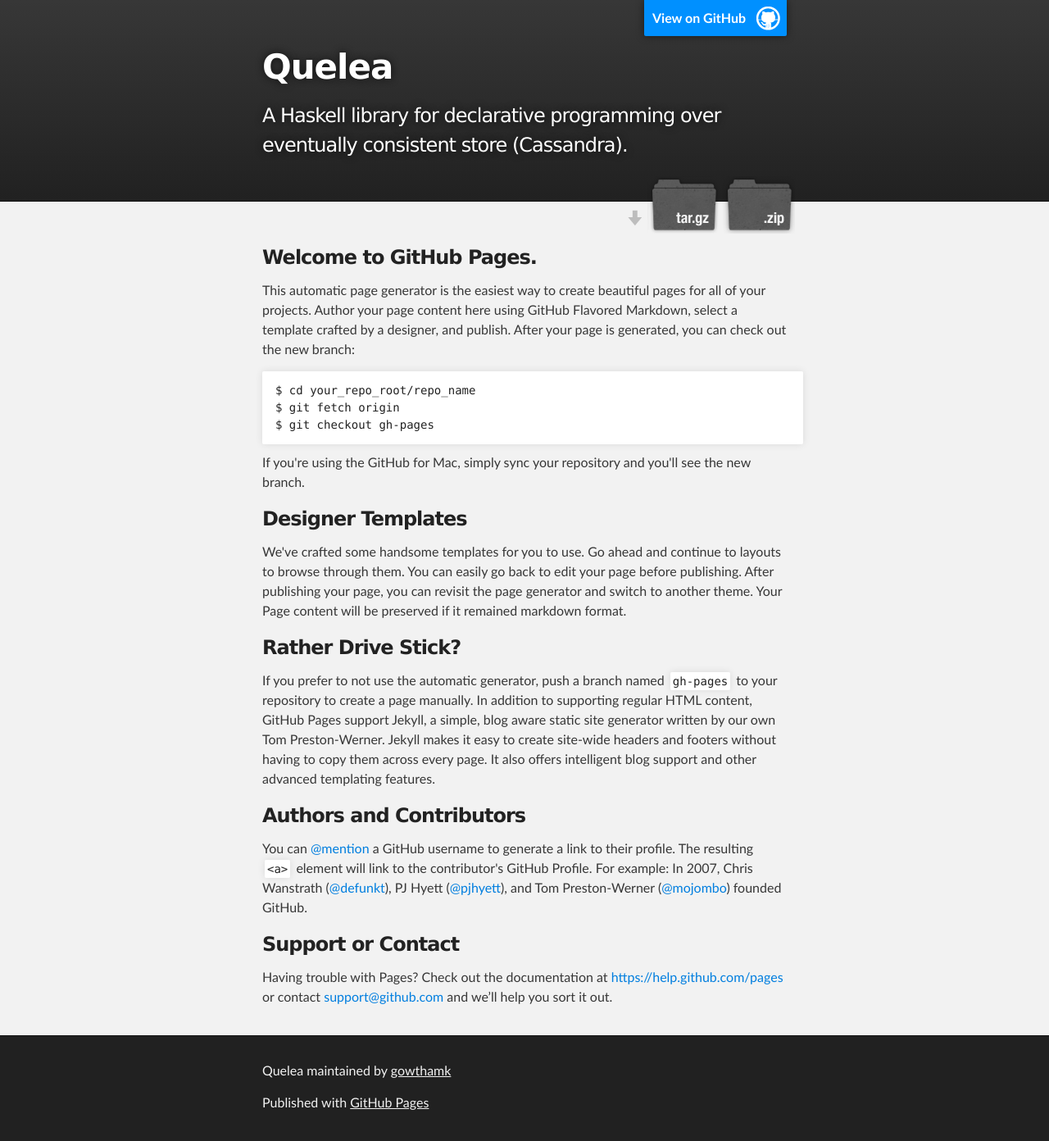
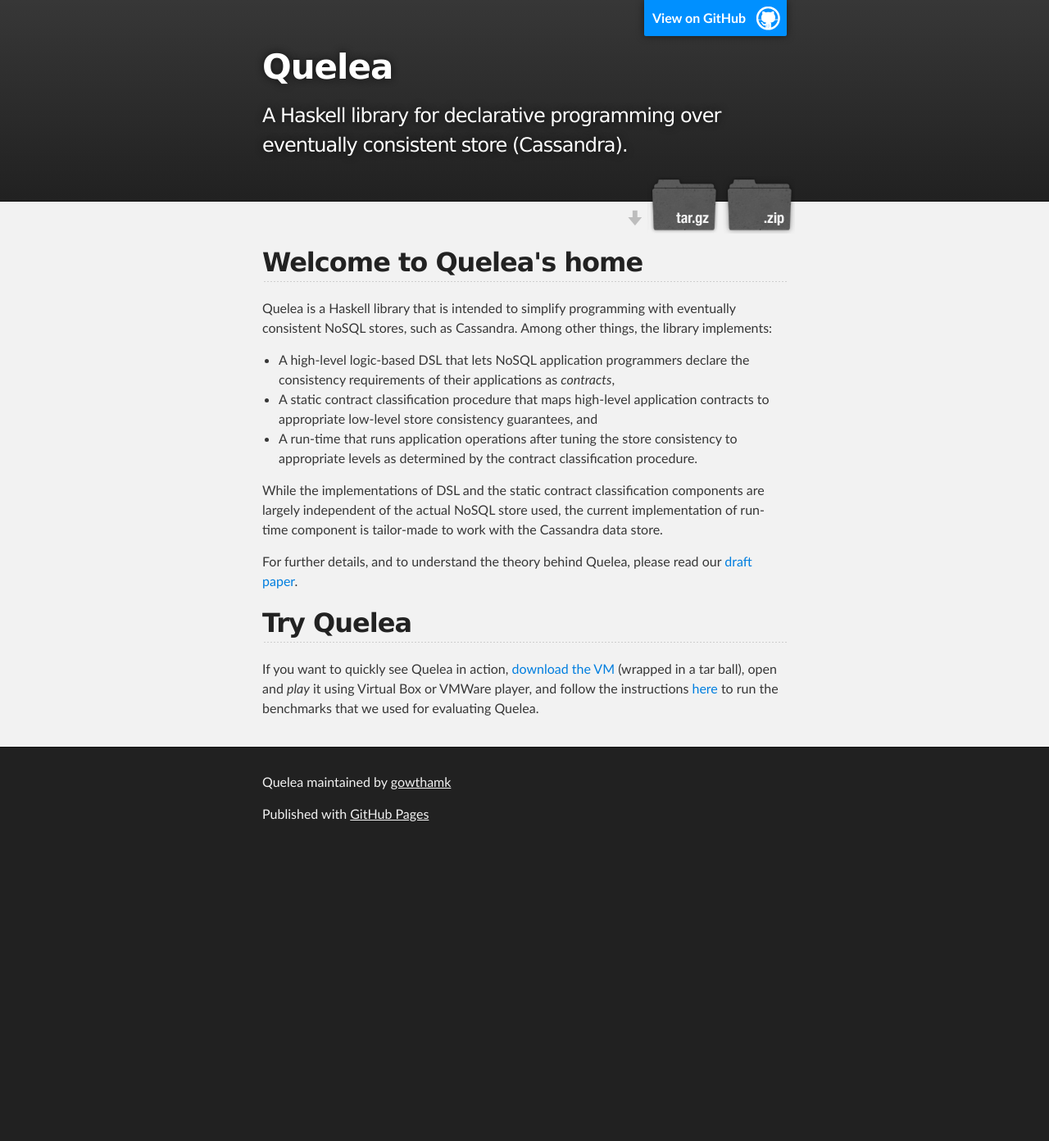
Before and after one commit to kayceesrk/Quelea, a Jekyll site: the page index.html, which Jekyll copies as it is, in a window 1280 px wide. Shown: the whole page at 82% size. Built offline with Jekyll 4.4.1, drawn with Linux system fonts in a browser that asks for light colours; after the commit the page ends 1040 px from its top, so only the background shows below that.

```diff
--- a/index.html
+++ b/index.html
@@ -31,37 +31,26 @@
     <!-- MAIN CONTENT -->
     <div id="main_content_wrap" class="outer">
       <section id="main_content" class="inner">
-        <h3>
-<a id="welcome-to-github-pages" class="anchor" href="#welcome-to-github-pages" aria-hidden="true"><span class="octicon octicon-link"></span></a>Welcome to GitHub Pages.</h3>
+        <h2>
+<a id="welcome-to-queleas-home" class="anchor" href="#welcome-to-queleas-home" aria-hidden="true"><span class="octicon octicon-link"></span></a>Welcome to Quelea's home</h2>
 
-<p>This automatic page generator is the easiest way to create beautiful pages for all of your projects. Author your page content here using GitHub Flavored Markdown, select a template crafted by a designer, and publish. After your page is generated, you can check out the new branch:</p>
+<p>Quelea is a Haskell library that is intended to simplify programming with eventually consistent NoSQL stores, such as Cassandra. Among other things, the library implements:</p>
 
-<pre><code>$ cd your_repo_root/repo_name
-$ git fetch origin
-$ git checkout gh-pages
-</code></pre>
+<ul>
+<li>A high-level logic-based DSL that lets NoSQL application programmers declare the consistency requirements of their applications as <em>contracts</em>, </li>
+<li>A static contract classification procedure that maps high-level application contracts to appropriate low-level store consistency guarantees, and</li>
+<li>A run-time that runs application operations after tuning the store consistency to appropriate levels as determined by the contract classification procedure.<br>
+</li>
+</ul>
 
-<p>If you're using the GitHub for Mac, simply sync your repository and you'll see the new branch.</p>
+<p>While the implementations of DSL and the static contract classification components are largely independent of the actual NoSQL store used, the current implementation of run-time component is tailor-made to work with the Cassandra data store. </p>
 
-<h3>
-<a id="designer-templates" class="anchor" href="#designer-templates" aria-hidden="true"><span class="octicon octicon-link"></span></a>Designer Templates</h3>
+<p>For further details, and to understand the theory behind Quelea, please read our <a href="http://gowthamk.github.io/docs/quelea.pdf">draft paper</a>.  </p>
 
-<p>We've crafted some handsome templates for you to use. Go ahead and continue to layouts to browse through them. You can easily go back to edit your page before publishing. After publishing your page, you can revisit the page generator and switch to another theme. Your Page content will be preserved if it remained markdown format.</p>
+<h2>
+<a id="try-quelea" class="anchor" href="#try-quelea" aria-hidden="true"><span class="octicon octicon-link"></span></a>Try Quelea</h2>
 
-<h3>
-<a id="rather-drive-stick" class="anchor" href="#rather-drive-stick" aria-hidden="true"><span class="octicon octicon-link"></span></a>Rather Drive Stick?</h3>
-
-<p>If you prefer to not use the automatic generator, push a branch named <code>gh-pages</code> to your repository to create a page manually. In addition to supporting regular HTML content, GitHub Pages support Jekyll, a simple, blog aware static site generator written by our own Tom Preston-Werner. Jekyll makes it easy to create site-wide headers and footers without having to copy them across every page. It also offers intelligent blog support and other advanced templating features.</p>
-
-<h3>
-<a id="authors-and-contributors" class="anchor" href="#authors-and-contributors" aria-hidden="true"><span class="octicon octicon-link"></span></a>Authors and Contributors</h3>
-
-<p>You can <a href="https://github.com/blog/821" class="user-mention">@mention</a> a GitHub username to generate a link to their profile. The resulting <code>&lt;a&gt;</code> element will link to the contributor's GitHub Profile. For example: In 2007, Chris Wanstrath (<a href="https://github.com/defunkt" class="user-mention">@defunkt</a>), PJ Hyett (<a href="https://github.com/pjhyett" class="user-mention">@pjhyett</a>), and Tom Preston-Werner (<a href="https://github.com/mojombo" class="user-mention">@mojombo</a>) founded GitHub.</p>
-
-<h3>
-<a id="support-or-contact" class="anchor" href="#support-or-contact" aria-hidden="true"><span class="octicon octicon-link"></span></a>Support or Contact</h3>
-
-<p>Having trouble with Pages? Check out the documentation at <a href="https://help.github.com/pages">https://help.github.com/pages</a> or contact <a href="mailto:support@github.com">support@github.com</a> and we’ll help you sort it out.</p>
+<p>If you want to quickly see Quelea in action, <a href="https://www.cs.purdue.edu/sss/projects/catalyst/UbuntuQuelea.tar.gz">download the VM</a> (wrapped in a tar ball), open and <em>play</em> it using Virtual Box or VMWare player, and follow the instructions <a href="http://gowthamk.github.io/Quelea/">here</a> to run the benchmarks that we used for evaluating Quelea.  </p>
       </section>
     </div>
 
```
Also changed, not shown: params.json (+1 -1 lines).
